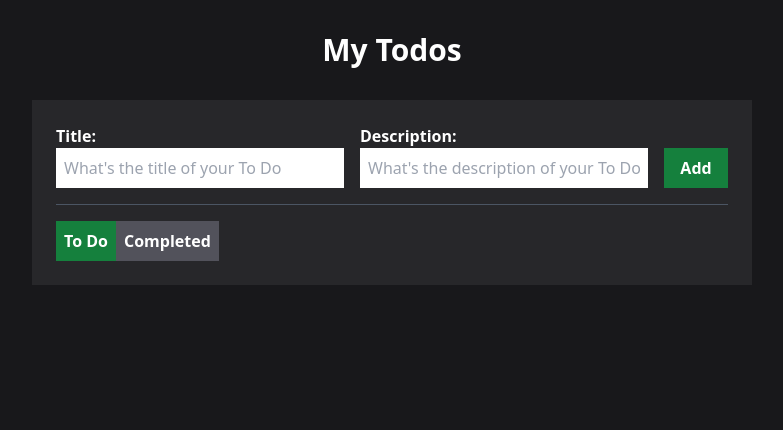
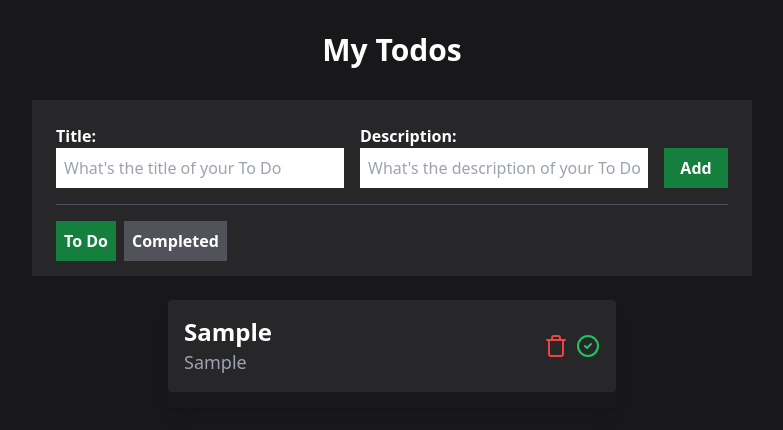
Before and after one commit to ayan878/React-Games, a React (Vite) app in the folder Todo-List/: page / in a window 1280 px wide. Both pictures are taken after typing "Sample", "Sample" into the empty fields and a click on the button "Add". Shown: the top 430 px of the page, without its empty margins (248-1031 px from the left). Built offline with nearby package versions, Linux system fonts and the light colour scheme.

Commit message:
add complete todo list

```diff
--- a/Todo-List/src/App.jsx
+++ b/Todo-List/src/App.jsx
@@ -5,7 +5,8 @@ function App() {
   const [todo, setTodo] = useState("");
   const [desc, setDesc] = useState("");
   const [todos, setTodos] = useState([]);
-  const [showTodo, setShowTodo] = useState(false);
+  const [completedTodos, setCompletedTodos] = useState([]);
+  const [showTodo, setShowTodo] = useState(true);
 
   const onChangeTodo = (e) => {
     setTodo(e.target.value);
@@ -17,14 +18,35 @@ function App() {
 
   const handleAdd = () => {
     if (todo && desc) {
-      setTodos([...todos, { title: todo, description: desc }]);
+      setTodos([
+        ...todos,
+        { title: todo, description: desc },
+      ]);
       setTodo("");
       setDesc("");
     }
   };
 
-  const handleTodo = () => {
-    setShowTodo(true);
+  const handleComplete = (index) => {
+    const newTodos = todos.filter((todo, i) => i !== index);
+    const completedTodo = todos.find((todo, i) => i === index);
+    setTodos(newTodos);
+    setCompletedTodos([...completedTodos, completedTodo]);
+  };
+
+  const handleDelete = (index, isCompleted) => {
+    if (isCompleted) {
+      setCompletedTodos(completedTodos.filter((todo, i) => i !== index));
+    } else {
+      setTodos(todos.filter((todo, i) => i !== index));
+    }
+  };
+
+  const handleUncomplete = (index) => {
+    const newCompletedTodos = completedTodos.filter((todo, i) => i !== index);
+    const uncompletedTodo = completedTodos.find((todo, i) => i === index);
+    setCompletedTodos(newCompletedTodos);
+    setTodos([...todos, uncompletedTodo]);
   };
 
   return (
@@ -32,7 +54,7 @@ function App() {
       <h1 className="text-3xl text-white font-bold p-8 flex justify-center items-center">
         My Todos
       </h1>
-      <div className="bg-zinc-800 gap-4 p-6 md:h-fit w-fit">
+      <div className="bg-zinc-800 gap-4 p-6 md:h-44 w-fit">
         <div className="flex flex-col gap-4 border-b items-center border-gray-600 pb-4 sm:w-auto sm:flex-row sm:items-start">
           <div>
             <h3 className="text-white font-semibold">Title:</h3>
@@ -59,38 +81,91 @@ function App() {
             Add
           </button>
         </div>
-        <div className="mt-4">
+        <div className="mt-4 flex gap-2">
           <button
-            className="bg-green-700 p-2 text-white font-semibold"
-            onClick={handleTodo}
+            className={`p-2 text-white font-semibold ${
+              showTodo ? "bg-green-700" : "bg-zinc-600"
+            }`}
+            onClick={() => setShowTodo(true)}
           >
             To Do
           </button>
-          <button className="bg-zinc-600 p-2 text-white font-semibold">
+          <button
+            className={`p-2 text-white font-semibold ${
+              !showTodo ? "bg-green-700" : "bg-zinc-600"
+            }`}
+            onClick={() => setShowTodo(false)}
+          >
             Completed
           </button>
         </div>
-        {showTodo && <TodoList todos={todos} />}
       </div>
+      {showTodo ? (
+        <TodoList
+          todos={todos}
+          handleComplete={handleComplete}
+          handleDelete={(index) => handleDelete(index, false)}
+        />
+      ) : (
+        <TodoListCompleted
+          todos={completedTodos}
+          handleUncomplete={handleUncomplete}
+          handleDelete={(index) => handleDelete(index, true)}
+        />
+      )}
     </div>
   );
 }
 
-function TodoList({ todos }) {
+function TodoList({ todos, handleComplete, handleDelete }) {
   return (
     <ul className="w-full max-w-md mt-6 shadow-lg">
       {todos.map((todo, index) => (
         <li
           key={index}
-          className="bg-zinc-900 p-4 mb-4 rounded flex justify-between items-center"
+          className="bg-zinc-800 p-4 mb-4 rounded flex justify-between items-center"
         >
           <div>
             <h1 className="text-2xl font-bold text-white">{todo.title}</h1>
             <h2 className="text-lg text-gray-400">{todo.description}</h2>
           </div>
           <div className="flex gap-2">
-            <Trash className="text-red-500 cursor-pointer" />
-            <CircleCheck className="text-green-500 cursor-pointer" />
+            <Trash
+              className="text-red-500 cursor-pointer"
+              onClick={() => handleDelete(index)}
+            />
+            <CircleCheck
+              className="text-green-500 cursor-pointer"
+              onClick={() => handleComplete(index)}
+            />
+          </div>
+        </li>
+      ))}
+    </ul>
+  );
+}
+
+function TodoListCompleted({ todos, handleUncomplete, handleDelete }) {
+  return (
+    <ul className="w-full max-w-md mt-6">
+      {todos.map((todo, index) => (
+        <li
+          key={index}
+          className="bg-zinc-800 p-4 mb-4 rounded flex justify-between items-center"
+        >
+          <div>
+            <h1 className="text-2xl font-bold text-white">{todo.title}</h1>
+            <h2 className="text-lg text-gray-400">{todo.description}</h2>
+          </div>
+          <div className="flex gap-2">
+            <Trash
+              className="text-red-500 cursor-pointer"
+              onClick={() => handleDelete(index)}
+            />
+            <CircleCheck
+              className="text-green-500 cursor-pointer"
+              onClick={() => handleUncomplete(index)}
+            />
           </div>
         </li>
       ))}
```
